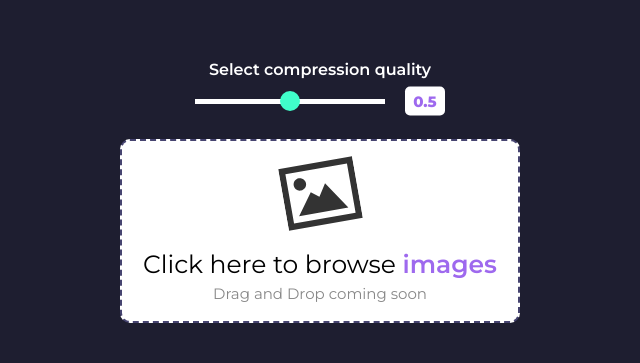
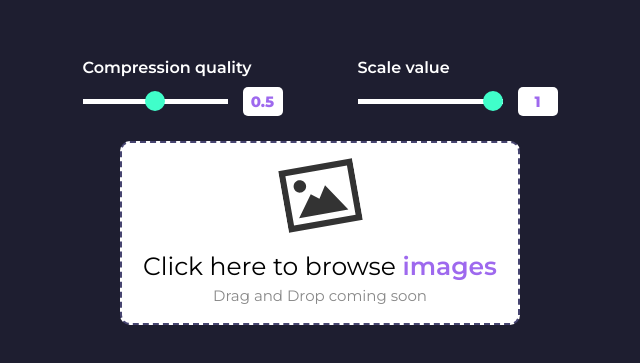
Before and after one commit to emiliodominguez/image-compressor, a React (Create React App) app: page / in a window 1280 px wide. Shown: the part 209-572 px from the top of the page, without its empty margins (320-960 px from the left). Built offline with nearby package versions, Linux system fonts and the light colour scheme.

Commit message:
Added scale option and minor styles adjustments

```diff
--- a/src/components/Main.jsx
+++ b/src/components/Main.jsx
@@ -5,15 +5,23 @@ import FileInput from "./FileInput/FileInput";
 import QualitySelector from "./QualitySelector";
 import ImagesList from "./ImagesList";
 import styles from "./Main.module.scss";
+import ScaleSelector from "./ScaleSelector";
+
+const INITIAL_STATE = {
+    compressedImages: [],
+    quality: 0.5,
+    scale: 1
+};
 
 class Main extends Component {
-    state = {
-        compressedImages: [],
-        quality: 0.5,
+    state = INITIAL_STATE;
+
+    resetApp = () => {
+        this.setState(INITIAL_STATE);
     };
 
     setImages = images => {
-        const { quality } = this.state;
+        const { quality, scale } = this.state;
         const { compress } = ImageCompressionService;
 
         images.forEach(image => {
@@ -23,7 +31,8 @@ class Main extends Component {
                 const { compressedImage, compressedSize } = await compress(
                     fileReader.result,
                     image.type,
-                    quality
+                    quality,
+                    scale
                 );
 
                 this.setState(prevState => ({
@@ -34,21 +43,22 @@ class Main extends Component {
                             name: image.name,
                             type: image.type,
                             size: convertBytesToMb(image.size),
-                            compressedSize,
-                        },
-                    ],
+                            compressedSize
+                        }
+                    ]
                 }));
             };
         });
     };
 
     setQuality = value => {
-        let quality = parseFloat(value);
+        let quality = this.checkRanges(value, 0, 1);
+        this.setState({ quality });
+    };
 
-        if (quality > 1) quality = 1;
-        else if (quality < 0) quality = 0;
-
-        this.setState({ quality });
+    setScale = value => {
+        let scale = this.checkRanges(value, 0.1, 1);
+        this.setState({ scale });
     };
 
     downloadAllImages = () => {
@@ -68,26 +78,34 @@ class Main extends Component {
         }
     };
 
-    resetApp = () => {
-        this.setState({
-            compressedImages: [],
-            quality: 0.5,
-        });
+    checkRanges = (value, min, max) => {
+        switch (value) {
+            case value > max:
+                return max;
+            case value < min:
+                return min;
+            default:
+                return parseFloat(value);
+        }
     };
 
     render() {
-        const { compressedImages, quality } = this.state;
+        const { compressedImages, quality, scale } = this.state;
 
         return (
             <div className={styles.mainWrapper}>
-                <QualitySelector quality={quality} setQuality={this.setQuality} />
+                <div className={styles.inputsControlGroup}>
+                    <QualitySelector quality={quality} setQuality={this.setQuality} />
+                    <ScaleSelector scale={scale} setScale={this.setScale} />
+                </div>
+
                 <FileInput noImages={compressedImages.length === 0} setImages={this.setImages} />
 
                 {compressedImages.length > 0 && (
                     <>
                         <ImagesList images={compressedImages} quality={quality} />
 
-                        <div className={styles.actionsWrapper}>
+                        <div className={styles.actionsControlGroup}>
                             <button onClick={this.downloadAllImages}>Download all</button>
                             <button onClick={this.resetApp}>Reset</button>
                         </div>
--- a/src/components/Main.module.scss
+++ b/src/components/Main.module.scss
@@ -11,11 +11,22 @@
     align-items: center;
 }
 
-.actionsWrapper {
+.inputsControlGroup,
+.actionsControlGroup {
     display: flex;
     align-items: center;
     justify-content: center;
+}
 
+.inputsControlGroup {
+    margin-bottom: 25px;
+
+    display: grid;
+    grid-template-columns: repeat(2, 1fr);
+    grid-gap: 75px;
+}
+
+.actionsControlGroup {
     button {
         min-width: 150px;
         text-transform: uppercase;
--- a/src/components/QualitySelector/QualitySelector.module.scss
+++ b/src/components/QualitySelector/QualitySelector.module.scss
@@ -2,92 +2,60 @@
 @import "../../styles/animations";
 
 .qualitySelector {
+    position: relative;
     width: 100%;
     color: #fff;
-    margin-bottom: 25px;
-    flex-direction: column;
 
-    &,
-    .inputWrapper {
-        display: flex;
-        justify-content: center;
-        align-items: center;
-    }
+    display: flex;
+    justify-content: center;
+    align-items: center;
+}
 
-    label {
-        font-weight: 600;
-    }
+.warningTooltip {
+    position: absolute;
+    bottom: 0;
+    left: calc(100% + 10px);
+    animation: reveal ease forwards 250ms;
 
-    .inputWrapper {
-        position: relative;
-        margin: 20px auto 10px;
-    }
+    button {
+        background-color: transparent;
+        border: none;
+        outline: none;
+        cursor: help;
 
-    input {
-        $thumb-size: 20px;
-        $output-position: 60px;
-
-        width: 250px - $output-position;
-        height: 5px;
-        background-color: #fff;
-        outline: none;
-        -webkit-appearance: none;
-        margin-left: -$output-position;
-        z-index: 1;
-
-        &::-webkit-slider-thumb {
-            appearance: none;
-            -webkit-appearance: none;
-            width: $thumb-size;
-            height: $thumb-size;
-            background-color: $theme-accent;
-            border-radius: 50%;
-            cursor: pointer;
+        &:hover {
+            + small {
+                display: block;
+            }
         }
-
-        &::-moz-range-thumb {
-            width: $thumb-size;
-            height: $thumb-size;
-            background-color: $theme-accent;
-            border-radius: 50%;
-            cursor: pointer;
-        }
-
-        + span {
-            position: absolute;
-            top: 50%;
-            right: -$output-position;
-            transform: translateY(-50%);
-            min-width: 40px;
-            background-color: #fff;
-            border-radius: 5px;
-            padding: 5px;
-            font-size: 15px;
-            font-weight: 800;
-            text-align: center;
-            color: $theme-accentAlt;
-        }
-    }
-
-    small {
-        position: relative;
-        font-weight: 200;
-        font-size: 11px;
-        text-align: center;
-        letter-spacing: 0.5px;
-        color: lighten($theme-primaryLighter, 50%);
-        line-height: 1.5;
-        opacity: 0;
-        animation: reveal ease forwards 250ms;
 
         svg {
             display: block;
-            height: 25px;
-            margin: 0 auto 10px;
+            height: 15px;
 
             path {
                 fill: lighten($theme-primaryLighter, 50%);
             }
         }
     }
+
+    small {
+        $tooltip-width: 400px;
+
+        position: absolute;
+        bottom: calc(100% + 15px);
+        left: -$tooltip-width / 2;
+        min-width: $tooltip-width;
+        display: none;
+        font-size: 12px;
+        text-align: center;
+        letter-spacing: 0.5px;
+        background-color: #fff;
+        padding: 10px;
+        border-radius: 5px;
+        color: #222;
+        line-height: 1.5;
+        opacity: 0;
+        animation: reveal ease forwards 250ms;
+    }
 }
--- a/src/components/QualitySelector/index.jsx
+++ b/src/components/QualitySelector/index.jsx
@@ -1,32 +1,30 @@
 import React from "react";
 import { warningIcon } from "../../constants/icons";
+import InputRange from "../shared/InputRange";
 import styles from "./QualitySelector.module.scss";
 
 const QualitySelector = ({ quality, setQuality }) => (
     <div className={styles.qualitySelector}>
-        <label htmlFor="quality-selector">Select compression quality</label>
-
-        <div className={styles.inputWrapper}>
-            <input
-                type="range"
+        <InputRange
             name="quality-selector"
+            label="Compression quality"
+            value={quality}
             min="0"
             max="1"
             step="0.1"
-                value={quality}
-                onChange={({ target }) => setQuality(target.value)}
+            handleChange={({ target }) => setQuality(target.value)}
         />
 
-            <span>{quality}</span>
-        </div>
+        {quality < 0.5 && (
+            <div className={styles.warningTooltip}>
+                <button>{warningIcon}</button>
 
-        {quality < 0.5 && (
                 <small>
-                {warningIcon}
                     You may get unexpected results from a value below <b>0.5</b>.
                     <br />
                     The one who warns doesn't betray.
                 </small>
+            </div>
         )}
     </div>
 );
--- /dev/null
+++ b/src/components/ScaleSelector/ScaleSelector.module.scss
@@ -0,0 +1,3 @@
+.scaleSelector {
+    color: #fff;
+}
--- /dev/null
+++ b/src/components/ScaleSelector/index.jsx
@@ -0,0 +1,19 @@
+import React from "react";
+import InputRange from "../shared/InputRange";
+import styles from "./ScaleSelector.module.scss";
+
+const ScaleSelector = ({ scale, setScale }) => (
+    <div className={styles.scaleSelector}>
+        <InputRange
+            name="scale-selector"
+            label="Scale value"
+            value={scale}
+            min="0.1"
+            max="1"
+            step="0.1"
+            handleChange={({ target }) => setScale(target.value)}
+        />
+    </div>
+);
+
+export default ScaleSelector;
--- /dev/null
+++ b/src/components/shared/InputRange/InputRange.module.scss
@@ -0,0 +1,59 @@
+@import "../../../styles/colors";
+
+.inputRange {
+    width: 200px;
+
+    label {
+        display: block;
+        font-weight: 600;
+        margin-bottom: 10px;
+    }
+
+    .inputRangeControlGroup {
+        position: relative;
+        display: flex;
+        justify-content: center;
+        align-items: center;
+
+        input {
+            $thumb-size: 20px;
+
+            width: 100%;
+            height: 5px;
+            background-color: #fff;
+            outline: none;
+            -webkit-appearance: none;
+            z-index: 1;
+
+            &::-webkit-slider-thumb {
+                appearance: none;
+                -webkit-appearance: none;
+                width: $thumb-size;
+                height: $thumb-size;
+                background-color: $theme-accent;
+                border-radius: 50%;
+                cursor: pointer;
+            }
+
+            &::-moz-range-thumb {
+                width: $thumb-size;
+                height: $thumb-size;
+                background-color: $theme-accent;
+                border-radius: 50%;
+                cursor: pointer;
+            }
+
+            + span {
+                min-width: 40px;
+                background-color: #fff;
+                border-radius: 5px;
+                padding: 5px;
+                font-size: 15px;
+                font-weight: 800;
+                text-align: center;
+                margin-left: 15px;
+                color: $theme-accentAlt;
+            }
+        }
+    }
+}
--- /dev/null
+++ b/src/components/shared/InputRange/index.jsx
@@ -0,0 +1,24 @@
+import React from "react";
+import styles from "./InputRange.module.scss";
+
+const InputRange = ({ name, label, value, min, max, step, handleChange }) => (
+    <div className={styles.inputRange}>
+        <label htmlFor={name}>{label}</label>
+
+        <div className={styles.inputRangeControlGroup}>
+            <input
+                type="range"
+                name={name}
+                min={min}
+                max={max}
+                step={step}
+                value={value}
+                onChange={handleChange}
+            />
+
+            <span>{value}</span>
+        </div>
+    </div>
+);
+
+export default InputRange;
```
Also changed, not shown: src/services/CompressionService.js (+4 -4 lines). Lines whose indentation alone changed are shown as unchanged.
